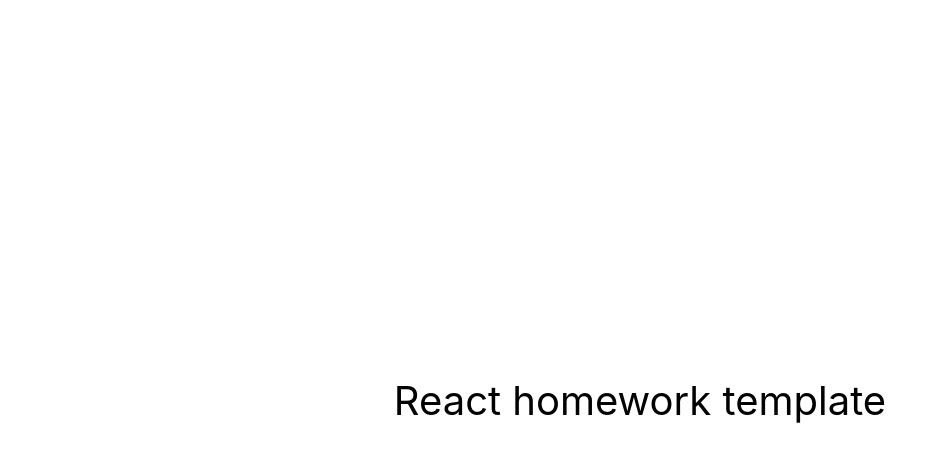
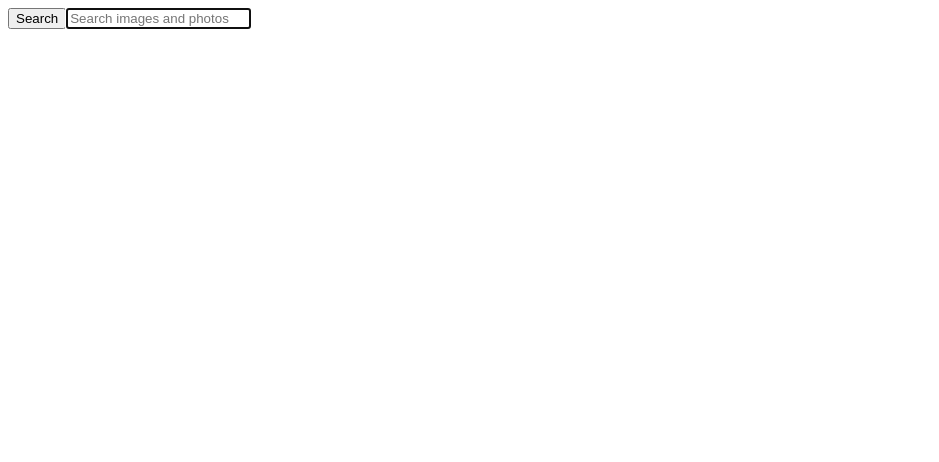
Before and after one commit to W-Novytskyi/goit-react-hw-03-image-finder, a React (Create React App) app: page / in a window 1280 px wide. Shown: the top 462 px of the page, without its empty margins (0-939 px from the left). Built offline with nearby package versions, Linux system fonts and the light colour scheme.

Commit message:
не до кінця зроблена форма

```diff
--- a/package.json
+++ b/package.json
@@ -36,5 +36,8 @@
       "last 1 firefox version",
       "last 1 safari version"
     ]
+  },
+  "devDependencies": {
+    "@types/estree": "^1.0.1"
   }
 }
--- /dev/null
+++ b/src/App.jsx
@@ -0,0 +1,20 @@
+import React, { Component } from 'react';
+import Searchbar from 'components/Searchbar/Searchbar';
+
+class App extends Component {
+  // https://pixabay.com/api/?q=cat&page=1&key=your_key&image_type=photo&orientation=horizontal&per_page=12
+
+  //   id - уникальный идентификатор
+  // webformatURL - ссылка на маленькое изображение для списка карточек
+  // largeImageURL - ссылка на большое изображение для модального окнa
+
+  render() {
+    return (
+      <div>
+        <Searchbar />
+      </div>
+    );
+  }
+}
+
+export default App;
--- a/src/components/App.jsx
+++ /dev/null
@@ -1,16 +0,0 @@
-export const App = () => {
-  return (
-    <div
-      style={{
-        height: '100vh',
-        display: 'flex',
-        justifyContent: 'center',
-        alignItems: 'center',
-        fontSize: 40,
-        color: '#010101'
-      }}
-    >
-      React homework template
-    </div>
-  );
-};
--- /dev/null
+++ b/src/components/Searchbar/Searchbar.jsx
@@ -0,0 +1,43 @@
+import React, { Component } from 'react';
+
+class Searchbar extends Component {
+  state = {
+    searchName: '',
+  };
+
+  handleChange = event => {
+    this.setState({ searchName: event.currentTarget.value.toLowerCase() });
+  };
+
+  handleSubmit = event => {
+    event.preventDefault();
+
+    this.props.onSubmit(this.state.searchName);
+    this.setState({ searchName: '' });
+  };
+
+  render() {
+    return (
+      <header className="searchbar">
+        <form className="form">
+          <button type="submit" className="button">
+            <span className="button-label">Search</span>
+          </button>
+
+          <input
+            className="input"
+            type="text"
+            autoComplete="off"
+            autoFocus
+            placeholder="Search images and photos"
+            name="searchName"
+            value={this.state.searchName}
+            onChange={this.handleChange}
+          />
+        </form>
+      </header>
+    );
+  }
+}
+
+export default Searchbar;
```
Also changed, not shown: src/index.js (+4 -4 lines), 1 other file (tests, documents, lock files or other folders).
